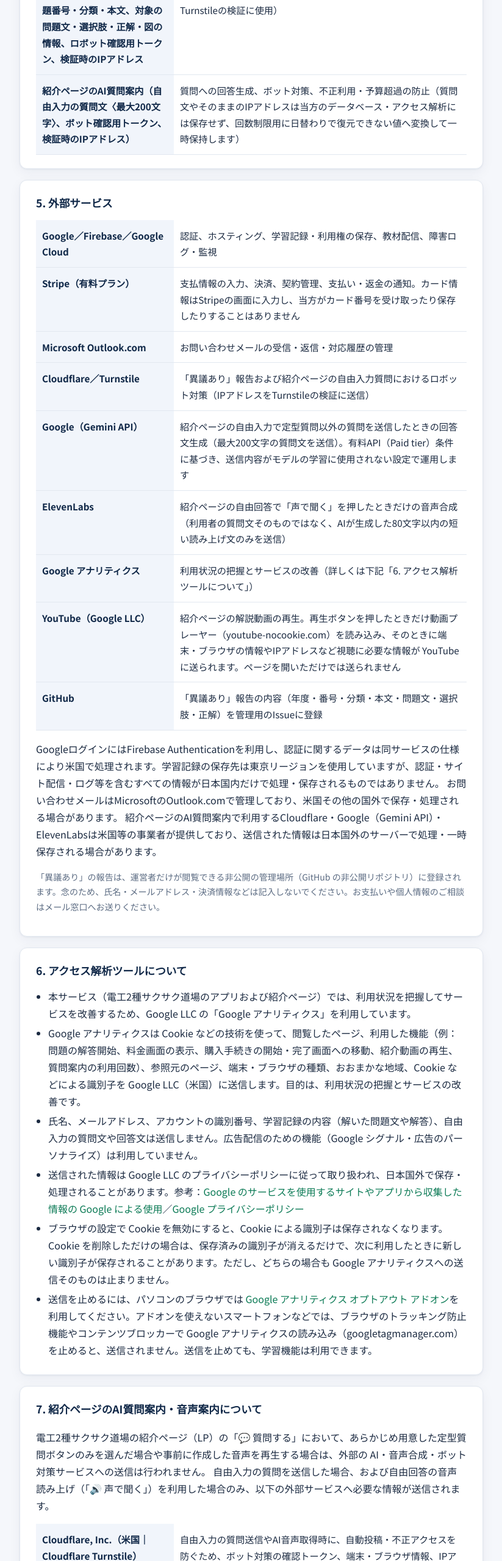
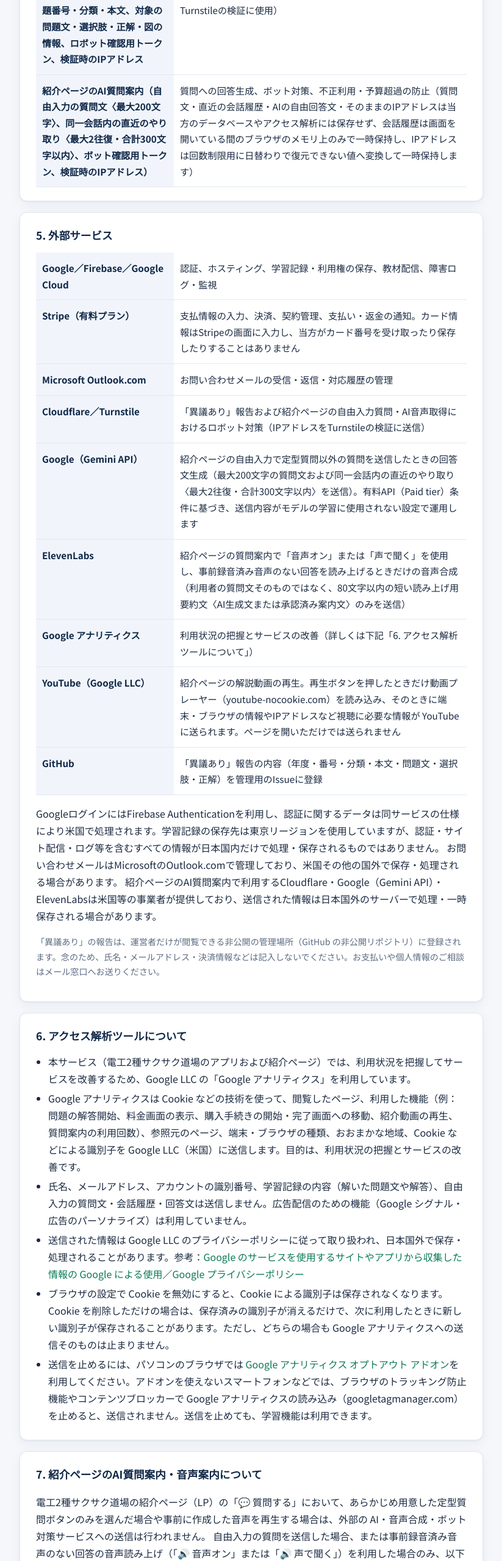
Before and after one commit to 165cm/portfolio, an Astro site: page /portfolio/business/privacy in a window 1280 px wide. Shown: the part 1640-4200 px from the top of the page at 61% size, without its empty margins (228-1051 px from the left). Built offline with nearby package versions, Linux system fonts and the light colour scheme; Astro itself is replaced by a stand-in of ours.

Commit message:
docs(business): プライバシーポリシーのLP質問案内記述を会話引き継ぎ・音声対応拡大に合わせて更新 (#29)

```diff
--- a/src/pages/business/privacy.astro
+++ b/src/pages/business/privacy.astro
@@ -45,7 +45,7 @@ import { business } from '../../data/business';
       <dl class="info-list">
         <div><dt>お問い合わせの送信元・本文・添付・対応履歴</dt><dd>お問い合わせへの回答、障害や請求内容の確認</dd></div>
         <div><dt>「異議あり」報告の年度・問題番号・分類・本文、対象の問題文・選択肢・正解・図の情報、ロボット確認用トークン、検証時のIPアドレス</dt><dd>報告対象の特定、教材の修正判断、ロボット対策（IPアドレスはTurnstileの検証に使用）</dd></div>
-        <div><dt>紹介ページのAI質問案内（自由入力の質問文〈最大200文字〉、ボット確認用トークン、検証時のIPアドレス）</dt><dd>質問への回答生成、ボット対策、不正利用・予算超過の防止（質問文やそのままのIPアドレスは当方のデータベース・アクセス解析には保存せず、回数制限用に日替わりで復元できない値へ変換して一時保持します）</dd></div>
+        <div><dt>紹介ページのAI質問案内（自由入力の質問文〈最大200文字〉、同一会話内の直近のやり取り〈最大2往復・合計300文字以内〉、ボット確認用トークン、検証時のIPアドレス）</dt><dd>質問への回答生成、ボット対策、不正利用・予算超過の防止（質問文・直近の会話履歴・AIの自由回答文・そのままのIPアドレスは当方のデータベースやアクセス解析には保存せず、会話履歴は画面を開いている間のブラウザのメモリ上のみで一時保持し、IPアドレスは回数制限用に日替わりで復元できない値へ変換して一時保持します）</dd></div>
       </dl>
     </section>
 
@@ -55,9 +55,9 @@ import { business } from '../../data/business';
         <div><dt>Google／Firebase／Google Cloud</dt><dd>認証、ホスティング、学習記録・利用権の保存、教材配信、障害ログ・監視</dd></div>
         <div><dt>Stripe（有料プラン）</dt><dd>支払情報の入力、決済、契約管理、支払い・返金の通知。カード情報はStripeの画面に入力し、当方がカード番号を受け取ったり保存したりすることはありません</dd></div>
         <div><dt>Microsoft Outlook.com</dt><dd>お問い合わせメールの受信・返信・対応履歴の管理</dd></div>
-        <div><dt>Cloudflare／Turnstile</dt><dd>「異議あり」報告および紹介ページの自由入力質問におけるロボット対策（IPアドレスをTurnstileの検証に送信）</dd></div>
-        <div><dt>Google（Gemini API）</dt><dd>紹介ページの自由入力で定型質問以外の質問を送信したときの回答文生成（最大200文字の質問文を送信）。有料API（Paid tier）条件に基づき、送信内容がモデルの学習に使用されない設定で運用します</dd></div>
-        <div><dt>ElevenLabs</dt><dd>紹介ページの自由回答で「声で聞く」を押したときだけの音声合成（利用者の質問文そのものではなく、AIが生成した80文字以内の短い読み上げ文のみを送信）</dd></div>
+        <div><dt>Cloudflare／Turnstile</dt><dd>「異議あり」報告および紹介ページの自由入力質問・AI音声取得におけるロボット対策（IPアドレスをTurnstileの検証に送信）</dd></div>
+        <div><dt>Google（Gemini API）</dt><dd>紹介ページの自由入力で定型質問以外の質問を送信したときの回答文生成（最大200文字の質問文および同一会話内の直近のやり取り〈最大2往復・合計300文字以内〉を送信）。有料API（Paid tier）条件に基づき、送信内容がモデルの学習に使用されない設定で運用します</dd></div>
+        <div><dt>ElevenLabs</dt><dd>紹介ページの質問案内で「音声オン」または「声で聞く」を使用し、事前録音済み音声のない回答を読み上げるときだけの音声合成（利用者の質問文そのものではなく、80文字以内の短い読み上げ用要約文〈AI生成文または承認済み案内文〉のみを送信）</dd></div>
         <div><dt>Google アナリティクス</dt><dd>利用状況の把握とサービスの改善（詳しくは下記「6. アクセス解析ツールについて」）</dd></div>
         <div><dt>YouTube（Google LLC）</dt><dd>紹介ページの解説動画の再生。再生ボタンを押したときだけ動画プレーヤー（youtube-nocookie.com）を読み込み、そのときに端末・ブラウザの情報やIPアドレスなど視聴に必要な情報が YouTube に送られます。ページを開いただけでは送られません</dd></div>
         <div><dt>GitHub</dt><dd>「異議あり」報告の内容（年度・番号・分類・本文・問題文・選択肢・正解）を管理用のIssueに登録</dd></div>
@@ -75,7 +75,7 @@ import { business } from '../../data/business';
       <ul>
         <li>本サービス（電工2種サクサク道場のアプリおよび紹介ページ）では、利用状況を把握してサービスを改善するため、Google LLC の「Google アナリティクス」を利用しています。</li>
         <li>Google アナリティクスは Cookie などの技術を使って、閲覧したページ、利用した機能（例：問題の解答開始、料金画面の表示、購入手続きの開始・完了画面への移動、紹介動画の再生、質問案内の利用回数）、参照元のページ、端末・ブラウザの種類、おおまかな地域、Cookie などによる識別子を Google LLC（米国）に送信します。目的は、利用状況の把握とサービスの改善です。</li>
-        <li>氏名、メールアドレス、アカウントの識別番号、学習記録の内容（解いた問題文や解答）、自由入力の質問文や回答文は送信しません。広告配信のための機能（Google シグナル・広告のパーソナライズ）は利用していません。</li>
+        <li>氏名、メールアドレス、アカウントの識別番号、学習記録の内容（解いた問題文や解答）、自由入力の質問文・会話履歴・回答文は送信しません。広告配信のための機能（Google シグナル・広告のパーソナライズ）は利用していません。</li>
         <li>送信された情報は Google LLC のプライバシーポリシーに従って取り扱われ、日本国外で保存・処理されることがあります。参考：<a href="https://policies.google.com/technologies/partner-sites" target="_blank" rel="noopener">Google のサービスを使用するサイトやアプリから収集した情報の Google による使用</a>／<a href="https://policies.google.com/privacy" target="_blank" rel="noopener">Google プライバシーポリシー</a></li>
         <li>ブラウザの設定で Cookie を無効にすると、Cookie による識別子は保存されなくなります。Cookie を削除しただけの場合は、保存済みの識別子が消えるだけで、次に利用したときに新しい識別子が保存されることがあります。ただし、どちらの場合も Google アナリティクスへの送信そのものは止まりません。</li>
         <li>送信を止めるには、パソコンのブラウザでは <a href="https://tools.google.com/dlpage/gaoptout" target="_blank" rel="noopener">Google アナリティクス オプトアウト アドオン</a>を利用してください。アドオンを使えないスマートフォンなどでは、ブラウザのトラッキング防止機能やコンテンツブロッカーで Google アナリティクスの読み込み（googletagmanager.com）を止めると、送信されません。送信を止めても、学習機能は利用できます。</li>
@@ -86,16 +86,16 @@ import { business } from '../../data/business';
       <h2>7. 紹介ページのAI質問案内・音声案内について</h2>
       <p>
         電工2種サクサク道場の紹介ページ（LP）の「💬 質問する」において、あらかじめ用意した定型質問ボタンのみを選んだ場合や事前に作成した音声を再生する場合は、外部の AI・音声合成・ボット対策サービスへの送信は行われません。
-        自由入力の質問を送信した場合、および自由回答の音声読み上げ（「🔊 声で聞く」）を利用した場合のみ、以下の外部サービスへ必要な情報が送信されます。
+        自由入力の質問を送信した場合、または事前録音済み音声のない回答の音声読み上げ（「🔊 音声オン」または「🔊 声で聞く」）を利用した場合のみ、以下の外部サービスへ必要な情報が送信されます。
       </p>
       <dl class="info-list">
         <div><dt>Cloudflare, Inc.（米国｜Cloudflare Turnstile）</dt><dd>自由入力の質問送信やAI音声取得時に、自動投稿・不正アクセスを防ぐため、ボット対策の確認トークン、端末・ブラウザ情報、IPアドレス等を送信します。</dd></div>
-        <div><dt>Google LLC（米国｜Gemini API）</dt><dd>自由入力で定型質問以外の質問を送信したときに、質問への回答文を生成するため、利用者が自由入力した質問文（最大200文字）を送信します。有料API（Paid tier）条件に基づき、送信内容がモデルの学習に使用されない設定で運用します。</dd></div>
-        <div><dt>ElevenLabs Inc.（米国｜ElevenLabs API）</dt><dd>自由回答に対して「声で聞く」を押したときのみ、音声データ（MP3）を合成して再生するため、AIが生成した短い読み上げ用要約文（最大80文字。利用者が入力した質問文そのものではありません）を送信します。契約プランおよびプライバシー設定に従って処理されます。</dd></div>
+        <div><dt>Google LLC（米国｜Gemini API）</dt><dd>自由入力で定型質問以外の質問を送信したときに、文脈を踏まえて質問への回答文を生成するため、利用者が自由入力した質問文（最大200文字）および同一会話内の直近のやり取り（最大2往復・合計300文字以内）を送信します。有料API（Paid tier）条件に基づき、送信内容がモデルの学習に使用されない設定で運用します。</dd></div>
+        <div><dt>ElevenLabs Inc.（米国｜ElevenLabs API）</dt><dd>「🔊 音声オン」または「🔊 声で聞く」を使用し、事前録音済み音声のない回答を読み上げるときのみ、音声データ（MP3）を合成して再生するため、回答の短い読み上げ用要約文（最大80文字のAI生成文または承認済み案内文。利用者が入力した質問文そのものではありません）を送信します。契約プランおよびプライバシー設定に従って処理されます。</dd></div>
       </dl>
       <ul>
         <li>自由入力欄には、氏名・メールアドレス・電話番号・住所・パスワード・決済情報などの個人情報を入力しないでください（お支払いや個人情報のご相談はメール窓口へお送りください）。</li>
-        <li>利用者が自由入力した質問文やそのままの IP アドレスは、当方のデータベースや Google アナリティクスには保存しません。不正利用・予算超過を防ぐため、IP アドレスを日替わりで復元不能な値に変換（ハッシュ化）した回数記録のみを一時的に保持します。</li>
+        <li>利用者が自由入力した質問文、直近の会話履歴、AIの自由回答文、およびそのままの IP アドレスは、当方のデータベースや Google アナリティクスには保存しません（直近2往復の会話履歴は質問ウィンドウを開いている間のブラウザのメモリ上のみで一時保持し、画面を閉じると消去されます）。不正利用・予算超過を防ぐため、IP アドレスを日替わりで復元不能な値に変換（ハッシュ化）した回数記録や回答種別のみを一時的に保持します。</li>
         <li>上記 3 社は米国等の事業者が提供しており、送信された情報は日本国外のサーバーで処理・一時保存される場合があります。</li>
         <li>自由入力や音声再生を利用しない場合でも、紹介ページの閲覧、定型質問ボタン、およびアプリでの学習機能はすべて利用できます。</li>
       </ul>
```
